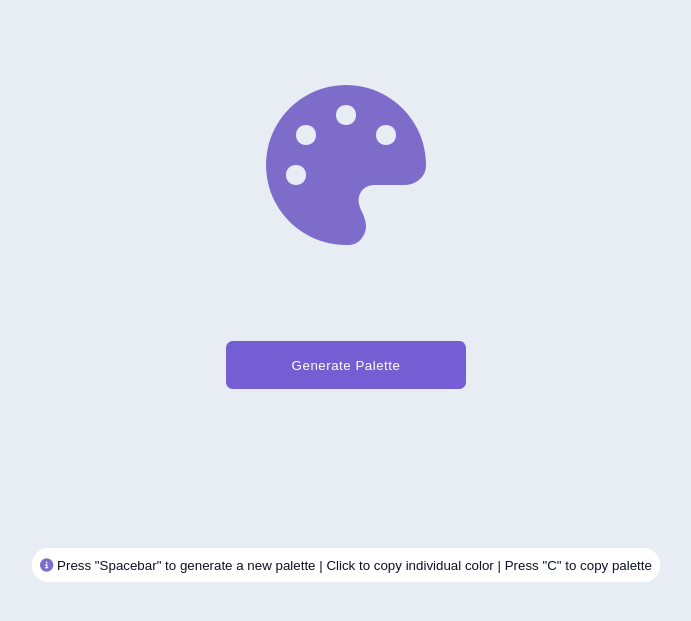
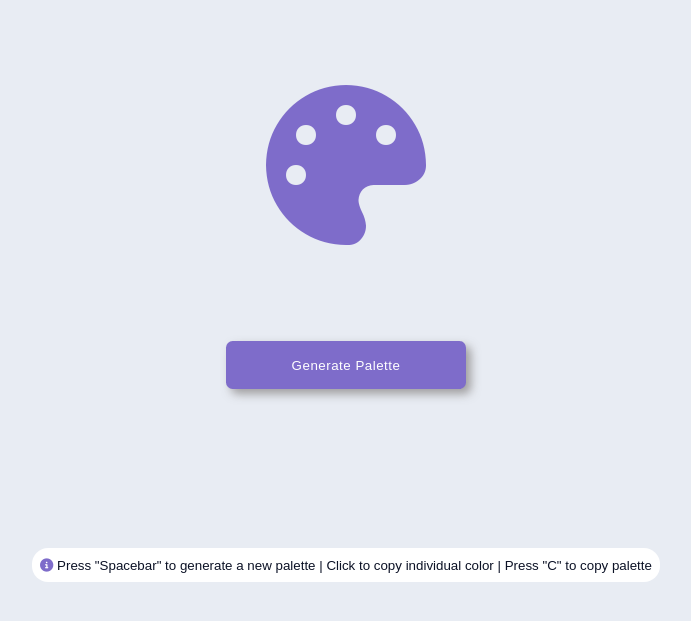
Before and after one commit to vmanidev/color-palette-generator, a plain HTML site: page index.html in a window 1280 px wide. In both pictures the pointer is over the button "Generate Palette". Shown: the part 143-764 px from the top of the page, without its empty margins (302-993 px from the left). Drawn offline with Linux system fonts and the light colour scheme.

Commit message:
add box shadow style

```diff
--- a/style.css
+++ b/style.css
@@ -3,7 +3,6 @@
   --primary-text-color: #0c1226;
   --primary-color: #7e6cca;
   --secondary-text-color: #ffffff;
-  --secondary-color: #755ed4;
 }
 
 body {
@@ -44,8 +43,8 @@ i {
   cursor: pointer;
 }
 
-.color-palette:hover {
-  border: 2px solid var(--secondary-color);
+:is(.color-palette, #generate-palette-btn):hover {
+  box-shadow: 5px 5px 10px #8f8c8cd1;
 }
 
 .color {
@@ -72,10 +71,6 @@ i {
   cursor: pointer;
 }
 
-#generate-palette-btn:hover {
-  background-color: var(--secondary-color);
-}
-
 #info {
   background-color: var(--secondary-text-color);
   padding: 0.5em;
```
